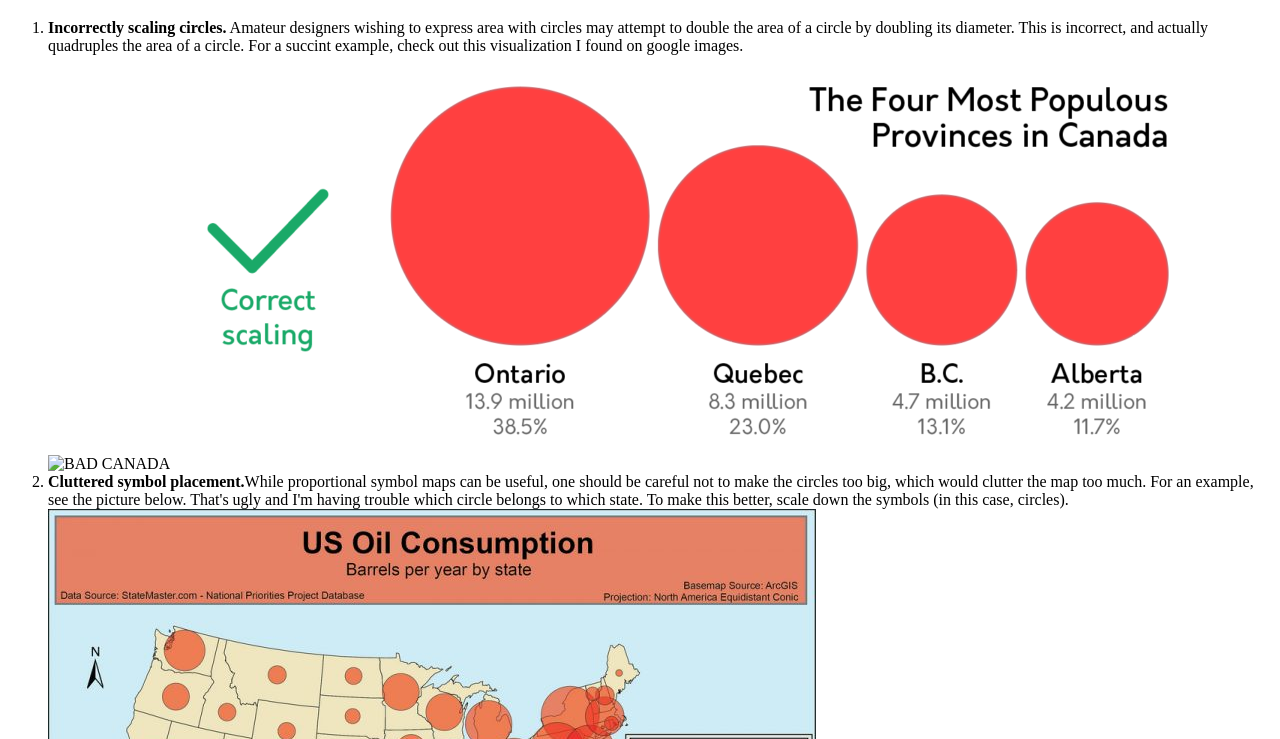
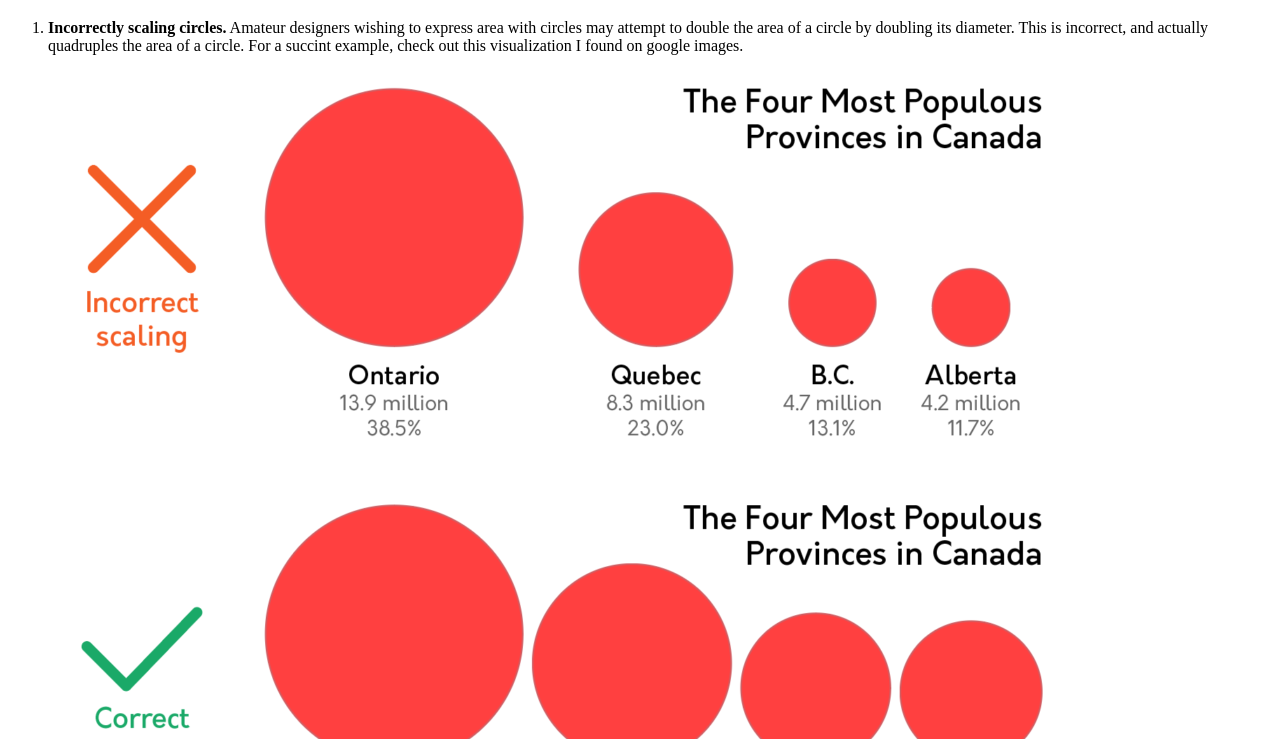
Before and after one commit to Xapakas/MapsX3, a plain HTML site: page index.html in a window 1280 px wide. Shown: the part 61-800 px from the top of the page. Drawn offline with Linux system fonts and the light colour scheme.

Commit message:
Update index.html

```diff
--- a/index.html
+++ b/index.html
@@ -10,7 +10,7 @@
       <li><b>Incorrectly scaling circles.</b> Amateur designers wishing to express area with circles may attempt to double the area
           of a circle by doubling its diameter. This is incorrect, and actually quadruples the area of a circle. For a succint example,
           check out this visualization I found on google images.</li>
-      <img src="/blob/master/BADCANADA.png" alt="BAD CANADA">
+      <img src="BADCANADA.png" alt="BAD CANADA">
       <img src="GOODCANADA.png" alt="GOOD CANADA">
       <li><b>Cluttered symbol placement.</b>While proportional symbol maps can be useful, one should be careful not to make the circles
           too big, which would clutter the map too much. For an example, see the picture below. That's ugly and I'm having trouble which
```
